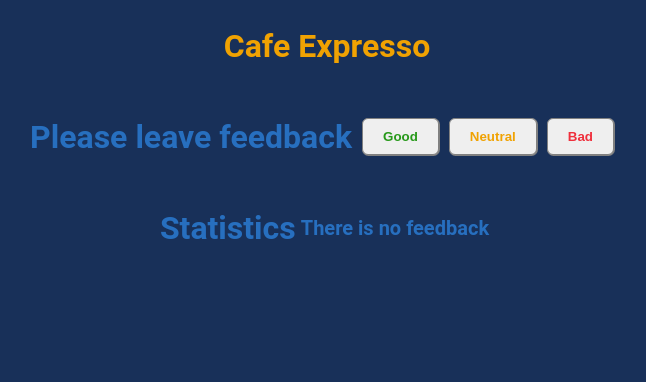
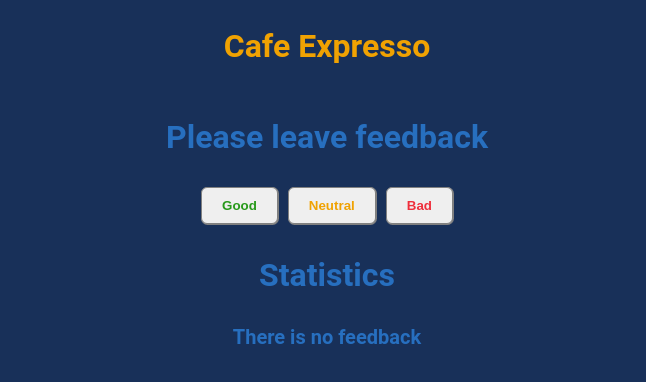
Before and after one commit to Fosa1990/goit-react-hw-02-feedback, a React (Create React App) app: page / in a window 1280 px wide. Shown: the top 382 px of the page, without its empty margins (313-959 px from the left). Built offline with nearby package versions, Linux system fonts and the light colour scheme.

Commit message:
Update Feedback.js

```diff
--- a/src/components/Feedback/Feedback.js
+++ b/src/components/Feedback/Feedback.js
@@ -52,13 +52,13 @@ export class Feedback extends Component {
     return (
       <>
         <Section title="Cafe Expresso" mainTitle={true} />
-        <Section title="Please leave feedback">
+        <Section title="Please leave feedback" verticalFlex={true}>
           <FeedbackOptions
             options={stateArray}
             onLeaveFeedback={this.onLeaveFeedback}
           />
         </Section>
-        <Section title="Statistics">
+        <Section title="Statistics" verticalFlex={true}>
           {total !== 0 ? (
             <>
               <Statistics
```
